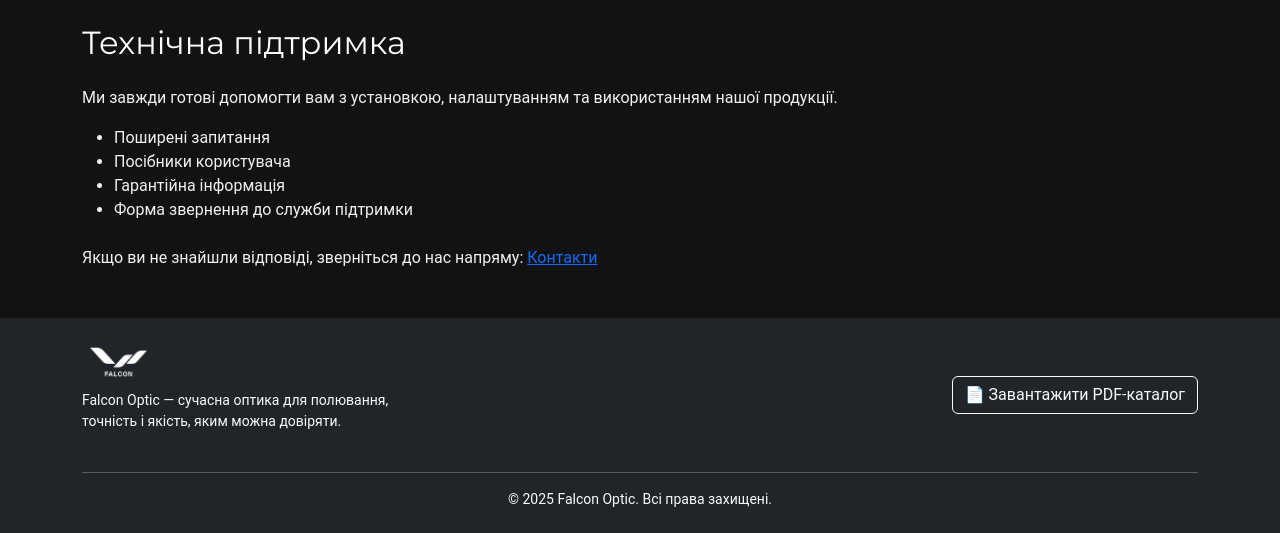
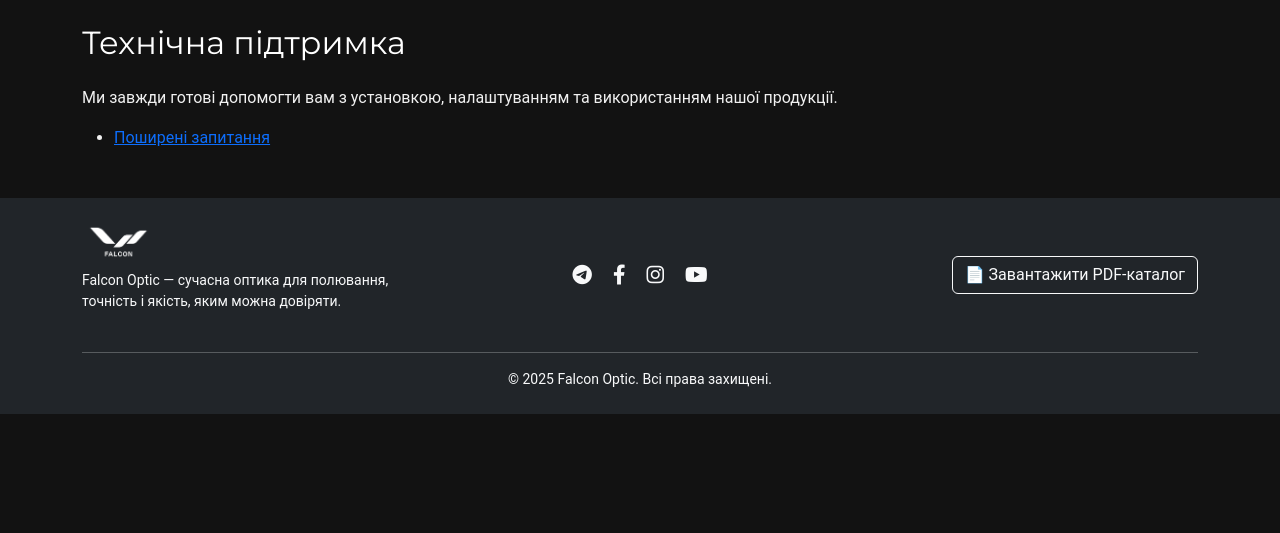
Before and after one commit to galatserega/falcon_prod, a Django app: page /support/ in a window 1280 px wide. Shown: the part 82-615 px from the top of the page. Run offline with Django 5.2, Linux system fonts and the light colour scheme; parts of the project's set-up code (start-up, migrations or seed data) failed here and were passed over; some libraries are stand-ins or nearby versions.

Commit message:
Перероблено футер

```diff
--- a/falcone_clone/urls.py
+++ b/falcone_clone/urls.py
@@ -48,6 +48,7 @@ urlpatterns = [
          auth_views.PasswordResetConfirmView.as_view(), name='password_reset_confirm'),
     path('accounts/reset/done/', auth_views.PasswordResetCompleteView.as_view(),
          name='password_reset_complete'),
+    path('faq/', views.faq_view, name='faq'),
 
 
 
--- a/main/templates/main/base.html
+++ b/main/templates/main/base.html
@@ -45,6 +45,11 @@
         <!-- Lightbox2 CSS -->
         <link
             href="https://cdnjs.cloudflare.com/ajax/libs/lightbox2/2.11.4/css/lightbox.min.css"
+            rel="stylesheet"
+        />
+        <!-- Font Awesome -->
+        <link
+            href="https://cdnjs.cloudflare.com/ajax/libs/font-awesome/6.4.0/css/all.min.css"
             rel="stylesheet"
         />
 
@@ -191,9 +196,6 @@
         <script src="https://cdn.jsdelivr.net/npm/bootstrap@5.3.3/dist/js/bootstrap.bundle.min.js"></script>
         <script src="https://cdnjs.cloudflare.com/ajax/libs/lightbox2/2.11.4/js/lightbox.min.js"></script>
 
-
-        {% block extra_scripts %}{% endblock %}
-        {% include 'main/footer.html' %}
+        {% block extra_scripts %}{% endblock %} {% include 'main/footer.html' %}
     </body>
-
 </html>
--- a/main/templates/main/footer.html
+++ b/main/templates/main/footer.html
@@ -15,11 +15,22 @@
       </div>
 
       <!-- Соцмережі -->
-      <div class="col-md-4 mb-3 mb-md-0 text-center">
-        <a href="#" class="text-light me-3 fs-5"><i class="fab fa-facebook-f"></i></a>
-        <a href="#" class="text-light me-3 fs-5"><i class="fab fa-instagram"></i></a>
-        <a href="#" class="text-light fs-5"><i class="fab fa-youtube"></i></a>
-      </div>
+      <!-- Соцмережі -->
+<div class="col-md-4 mb-3 mb-md-0 text-center">
+  <a href="https://t.me/falcon_sytong_optic" target="_blank" rel="noopener noreferrer" class="text-light me-3 fs-5" aria-label="Telegram">
+    <i class="fab fa-telegram-plane"></i>
+  </a>
+  <a href="https://www.facebook.com/share/g/1AP4Bzt4Ww/" target="_blank" rel="noopener noreferrer" class="text-light me-3 fs-5" aria-label="Facebook">
+    <i class="fab fa-facebook-f"></i>
+  </a>
+  <a href="https://www.instagram.com/falcon_sytong_optics" class="text-light fs-5" aria-label="Instagram">
+    <i class="fab fa-instagram"></i>
+  </a>
+  <a href="https://www.youtube.com/@Falcontopoptics" class="text-light fs-5" aria-label="YouTube" target="_blank" rel="noopener noreferrer">
+    <i class="fab fa-youtube ms-3 fs-5" aria-label="YouTube"></i>
+  </a>
+</div>
+
 
       <!-- Кнопка завантаження PDF -->
       <div class="col-md-4 text-md-end text-center">
--- a/main/templates/main/home.html
+++ b/main/templates/main/home.html
@@ -133,7 +133,7 @@
             {% endif %}
             <div class="card-body bg-dark text-white">
               <h5 class="card-title">{{ news.title }}</h5>
-              <p class="card-text">{{ news.content|truncatechars:100 }}</p>
+              <p class="card-text">{{ news.content|striptags|truncatechars:100 }}</p>
               <a href="{% url 'news_detail' news.slug %}" class="btn btn-outline-secondary">Читати</a>
             </div>
           </div>
--- a/main/templates/main/support.html
+++ b/main/templates/main/support.html
@@ -5,14 +5,8 @@
 <p>Ми завжди готові допомогти вам з установкою, налаштуванням та використанням нашої продукції.</p>
 
 <ul>
-  <li>Поширені запитання</li>
-  <li>Посібники користувача</li>
-  <li>Гарантійна інформація</li>
-  <li>Форма звернення до служби підтримки</li>
+  <li><a href="{% url 'faq' %}">Поширені запитання</a></li>
 </ul>
 
-<p class="mt-4">
-  Якщо ви не знайшли відповіді, зверніться до нас напряму:
-  <a href="{% url 'contact' %}">Контакти</a>
-</p>
+
 {% endblock %}
--- a/main/urls.py
+++ b/main/urls.py
@@ -1,6 +1,7 @@
 from django.urls import path, reverse_lazy
 from django.contrib.auth import views as auth_views
 from . import views
+from views import faq_view
 
 urlpatterns = [
     path('', views.home, name='home'),
@@ -8,5 +9,6 @@ urlpatterns = [
     path('products/<slug:slug>/', views.product_detail, name='product_detail'),
     path('support/', views.support, name='support'),
     path('contact/', views.contact, name='contact'),
+    path('faq/', faq_view, name='faq')
 
 ]
--- a/main/views.py
+++ b/main/views.py
@@ -1,5 +1,5 @@
 from django.shortcuts import render, get_object_or_404
-from .models import Product, Category
+from .models import FAQ, Product, Category
 from .forms import ContactForm, OrderForm
 from django.core.mail import send_mail
 from django.conf import settings
@@ -91,3 +91,8 @@ def contact(request):
         form = ContactForm()
 
     return render(request, 'main/contact.html', {'form': form, 'success': success})
+
+
+def faq_view(request):
+    faq_items = FAQ.objects.all()
+    return render(request, 'main/faq.html', {'faq_items': faq_items})
--- a/news/models.py
+++ b/news/models.py
@@ -2,7 +2,7 @@ from django.db import models
 from django.contrib.auth.models import User
 from django.utils.text import slugify
 from django_ckeditor_5.fields import CKEditor5Field
-
+from django.utils.html import strip_tags
 
 # Create your models here.
 
@@ -26,6 +26,10 @@ class News(models.Model):
         if not self.slug:
             self.slug = slugify(self.title)
         super().save(*args, **kwargs)
+    @property
+    def preview(self):
+        """Повертає перші 100 символів контенту без HTML-тегів."""
+        return strip_tags(self.content)[:150] + '...'
 
 
 class Comment(models.Model):
--- a/news/templates/news/news_list.html
+++ b/news/templates/news/news_list.html
@@ -14,7 +14,7 @@
         <div class="card-body">
           <h5 class="card-title">{{ item.title }}</h5>
           <!-- Використовуємо strip_tags, щоб видалити HTML теги, truncatechars для обрізки -->
-          <p class="card-text">{{ item.content|striptags|truncatechars:150 }}</p>
+          <p class="card-text">{{ item.preview }}</p>
           <a href="{% url 'news_detail' item.slug %}" class="btn btn-outline-primary">Читати далі</a>
         </div>
         <div class="card-footer text-muted small">
```
Also changed, not shown: main/admin.py (+6 -1 lines), main/models.py (+13 -0 lines), main/templates/main/faq.html (added, +16 -0 lines), db.sqlite3, main/migrations/0008_faq.py (added).
